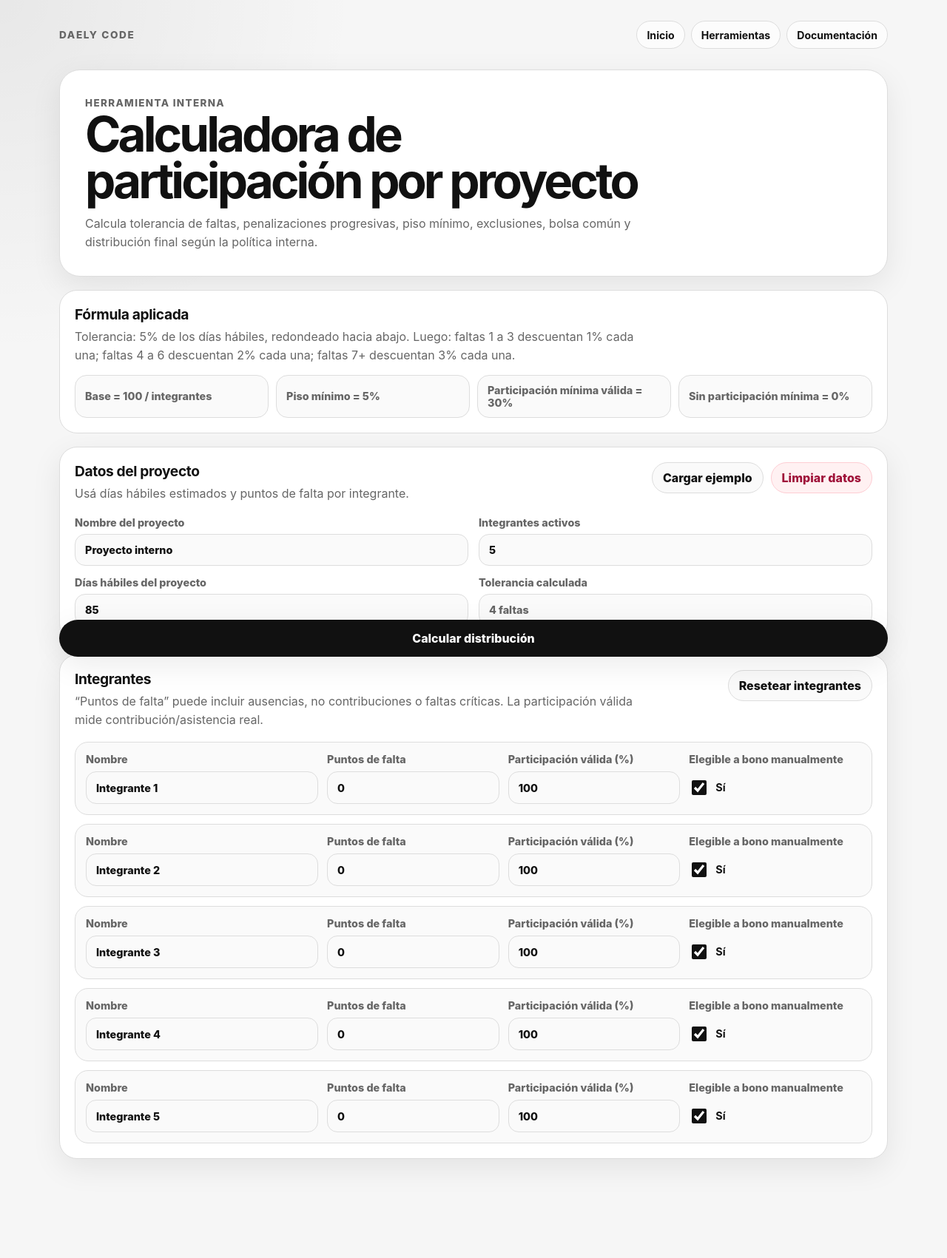
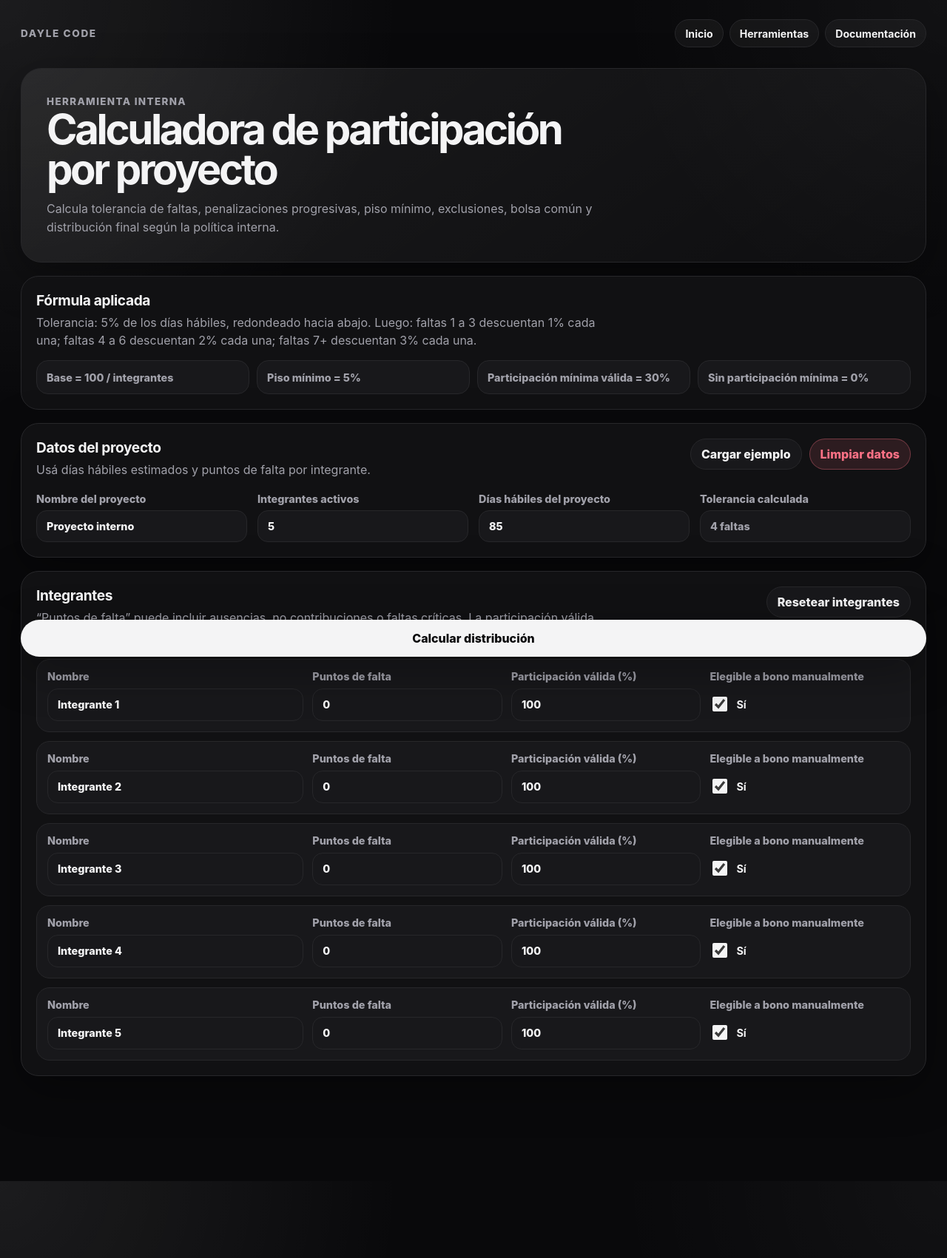
Before and after one commit to Dayle-Code/dayle-internal, a Jekyll site: the page tools/participation-calculator/index.html, which Jekyll copies as it is, in a window 1280 px wide. Shown: the whole page at 74% size. Built offline with Jekyll 4.4.1, drawn with Linux system fonts in a browser that asks for light colours.

Commit message:
style(calculadora): adapta tema oscuro y layout desktop

```diff
--- a/tools/participation-calculator/app.js
+++ b/tools/participation-calculator/app.js
@@ -9,7 +9,7 @@ const loadExampleButton = document.getElementById("load-example");
 const clearStorageButton = document.getElementById("clear-storage");
 const result = document.getElementById("result");
 
-const STORAGE_KEY = "daely-participation-calculator:v2";
+const STORAGE_KEY = "dayle-participation-calculator:v2";
 
 const POLICY = {
   toleranceRate: 0.05,
--- a/tools/participation-calculator/index.html
+++ b/tools/participation-calculator/index.html
@@ -3,7 +3,7 @@
   <head>
     <meta charset="UTF-8" />
     <meta name="viewport" content="width=device-width, initial-scale=1" />
-    <title>Calculadora de participación · Daely Code</title>
+    <title>Calculadora de participación · Dayle Code</title>
     <meta
       name="description"
       content="Calculadora de participación por proyecto para faltas, penalizaciones, piso mínimo, exclusiones y bolsa común."
@@ -14,7 +14,7 @@
   <body>
     <main class="page-shell">
       <header class="topbar">
-        <a class="brand" href="../../">Daely Code</a>
+        <a class="brand" href="../../">Dayle Code</a>
         <nav class="nav" aria-label="Navegación principal">
           <a href="../../">Inicio</a>
           <a href="../">Herramientas</a>
--- a/tools/participation-calculator/styles.css
+++ b/tools/participation-calculator/styles.css
@@ -1,23 +1,25 @@
 :root {
-  color-scheme: light;
-  --bg: #f6f6f6;
-  --surface: #ffffff;
-  --surface-soft: #fafafa;
-  --text: #111111;
-  --muted: #666666;
-  --line: #dddddd;
-  --strong-line: #bdbdbd;
-  --accent: #111111;
-  --danger: #9f1239;
-  --danger-soft: #fff1f2;
-  --warn: #92400e;
-  --warn-soft: #fffbeb;
-  --success: #166534;
-  --success-soft: #dcfce7;
-  --info: #1d4ed8;
-  --info-soft: #eff6ff;
-  --shadow: 0 12px 40px rgba(0, 0, 0, 0.08);
+  color-scheme: dark;
+  --bg: #09090b;
+  --surface: #111113;
+  --surface-soft: #18181b;
+  --surface-elevated: #202024;
+  --text: #f4f4f5;
+  --muted: #a1a1aa;
+  --line: #27272a;
+  --strong-line: #3f3f46;
+  --accent: #f4f4f5;
+  --danger: #fb7185;
+  --danger-soft: rgba(251, 113, 133, 0.12);
+  --warn: #fbbf24;
+  --warn-soft: rgba(251, 191, 36, 0.12);
+  --success: #4ade80;
+  --success-soft: rgba(74, 222, 128, 0.12);
+  --info: #60a5fa;
+  --info-soft: rgba(96, 165, 250, 0.12);
+  --shadow: 0 18px 60px rgba(0, 0, 0, 0.35);
 }
+
 
 * {
   box-sizing: border-box;
@@ -29,9 +31,11 @@ html {
 
 body {
   margin: 0;
+  min-height: 100vh;
   font-family: Inter, ui-sans-serif, system-ui, -apple-system, BlinkMacSystemFont, "Segoe UI", sans-serif;
   background:
-    radial-gradient(circle at top left, rgba(0, 0, 0, 0.06), transparent 30rem),
+    radial-gradient(circle at top left, rgba(255, 255, 255, 0.08), transparent 34rem),
+    radial-gradient(circle at top right, rgba(255, 255, 255, 0.035), transparent 28rem),
     var(--bg);
   color: var(--text);
 }
@@ -57,9 +61,9 @@ button:disabled {
 }
 
 .page-shell {
-  width: min(1120px, calc(100% - 32px));
+  width: min(1360px, calc(100% - 56px));
   margin: 0 auto;
-  padding: 28px 0 48px;
+  padding: 26px 0 56px;
 }
 
 .topbar {
@@ -93,7 +97,7 @@ button:disabled {
   padding: 0 13px;
   border: 1px solid var(--line);
   border-radius: 999px;
-  background: rgba(255, 255, 255, 0.72);
+  background: rgba(255, 255, 255, 0.04);
   color: var(--text);
   font-size: 0.88rem;
   font-weight: 750;
@@ -104,7 +108,7 @@ button:disabled {
   padding: 34px;
   border: 1px solid var(--line);
   border-radius: 28px;
-  background: var(--surface);
+  background: linear-gradient(145deg, rgba(255, 255, 255, 0.08), rgba(255, 255, 255, 0.02));
   box-shadow: var(--shadow);
 }
 
@@ -127,7 +131,7 @@ p {
 h1 {
   max-width: 760px;
   margin-bottom: 14px;
-  font-size: clamp(2rem, 6vw, 4.1rem);
+  font-size: clamp(2.15rem, 4.4vw, 4rem);
   line-height: 0.96;
   letter-spacing: -0.06em;
 }
@@ -188,7 +192,7 @@ h3 {
 
 .form-grid {
   display: grid;
-  grid-template-columns: repeat(2, minmax(0, 1fr));
+  grid-template-columns: repeat(4, minmax(0, 1fr));
   gap: 14px;
 }
 
@@ -212,7 +216,7 @@ input {
 
 input:focus {
   border-color: var(--text);
-  box-shadow: 0 0 0 3px rgba(0, 0, 0, 0.06);
+  box-shadow: 0 0 0 3px rgba(255, 255, 255, 0.08);
 }
 
 input:disabled {
@@ -291,7 +295,7 @@ input[type="checkbox"] {
   width: 100%;
   border: 0;
   background: var(--accent);
-  color: #ffffff;
+  color: #09090b;
   padding: 15px 18px;
   box-shadow: var(--shadow);
 }
@@ -307,7 +311,7 @@ input[type="checkbox"] {
 .danger-soft {
   color: var(--danger);
   background: var(--danger-soft);
-  border-color: #fecdd3;
+  border-color: rgba(251, 113, 133, 0.35);
 }
 
 .result-panel:empty {
@@ -374,19 +378,19 @@ input[type="checkbox"] {
 .alert.warn {
   background: var(--warn-soft);
   color: var(--warn);
-  border-color: #fde68a;
+  border-color: rgba(251, 191, 36, 0.35);
 }
 
 .alert.danger {
   background: var(--danger-soft);
   color: var(--danger);
-  border-color: #fecdd3;
+  border-color: rgba(251, 113, 133, 0.35);
 }
 
 .alert.info {
   background: var(--info-soft);
   color: var(--info);
-  border-color: #bfdbfe;
+  border-color: rgba(96, 165, 250, 0.35);
 }
 
 .table-wrap {
@@ -445,8 +449,8 @@ tr:last-child td {
 }
 
 .badge-neutral {
-  background: #f4f4f5;
-  color: #52525b;
+  background: #27272a;
+  color: #d4d4d8;
 }
 
 .note {
@@ -483,9 +487,19 @@ tr:last-child td {
   border: 1px solid var(--line);
   border-radius: 16px;
   background: var(--accent);
-  color: #ffffff;
+  color: #09090b;
   font-weight: 800;
   box-shadow: var(--shadow);
+}
+
+@media (max-width: 1100px) {
+  .form-grid {
+    grid-template-columns: repeat(2, minmax(0, 1fr));
+  }
+
+  .summary-grid {
+    grid-template-columns: repeat(3, minmax(0, 1fr));
+  }
 }
 
 @media (max-width: 920px) {
@@ -509,6 +523,11 @@ tr:last-child td {
     grid-template-columns: 1fr;
   }
 
+  .page-shell {
+    width: min(100% - 32px, 1360px);
+    padding: 22px 0 44px;
+  }
+
   .hero {
     padding: 26px;
   }
```
